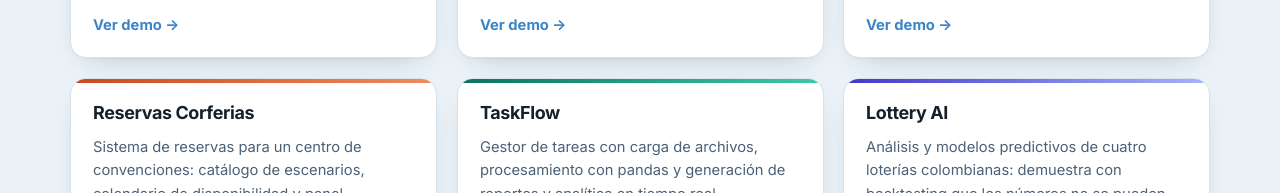
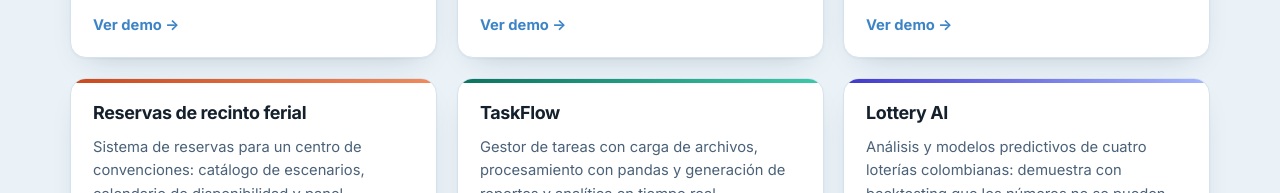
Before and after one commit to lariasca1994/PWDC, a website: page index.html in a window 1280 px wide. Shown: the part 2848-3041 px from the top of the page. Drawn offline with Linux system fonts and the light colour scheme.

Commit message:
Tarjeta con el nombre público de Reservas de recinto ferial; diagrama al día
Co-Authored-By: Claude Opus 5.5 <noreply@anthropic.com>

```diff
--- a/index.html
+++ b/index.html
@@ -207,7 +207,7 @@
                         <a class="proyecto__enlace" href="https://prpagos-web-1087929107584.us-east4.run.app" target="_blank" rel="noopener noreferrer">Ver demo <span class="flecha" aria-hidden="true">→</span></a>
                     </article>
                     <article class="proyecto" data-area="web" style="--c: #c94a1e; --c-claro: #f08a5d;">
-                        <h3>Reservas Corferias</h3>
+                        <h3>Reservas de recinto ferial</h3>
                         <p>Sistema de reservas para un centro de convenciones: catálogo de escenarios, calendario de disponibilidad y panel administrativo.</p>
                         <div class="etiquetas"><span>PHP</span><span>Laravel</span><span>Azure SQL</span></div>
                         <a class="proyecto__enlace" href="https://reservas-corferias.blueocean-86680030.eastus.azurecontainerapps.io/" target="_blank" rel="noopener noreferrer">Ver demo <span class="flecha" aria-hidden="true">→</span></a>
```
Also changed, not shown: docs/arquitectura.svg.
